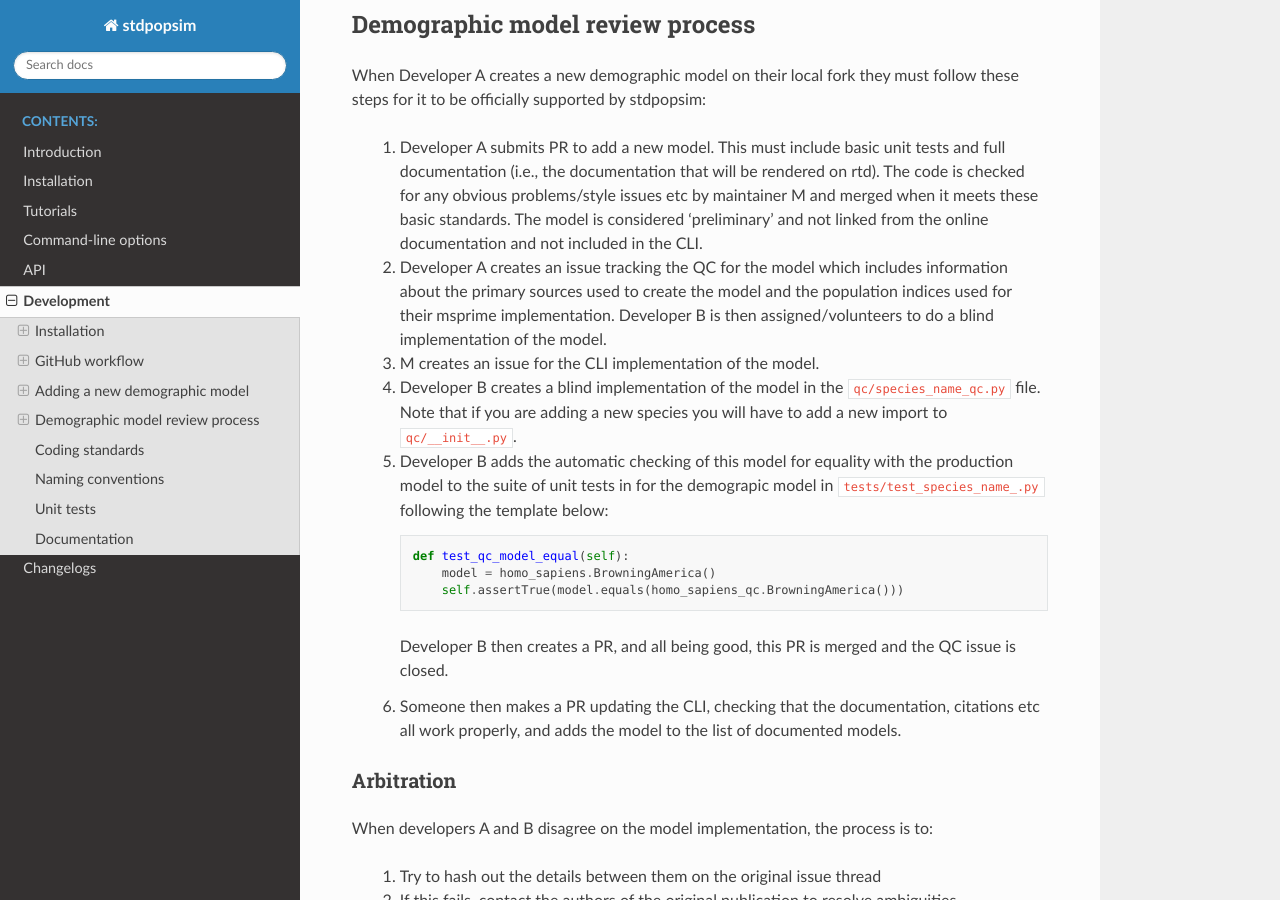
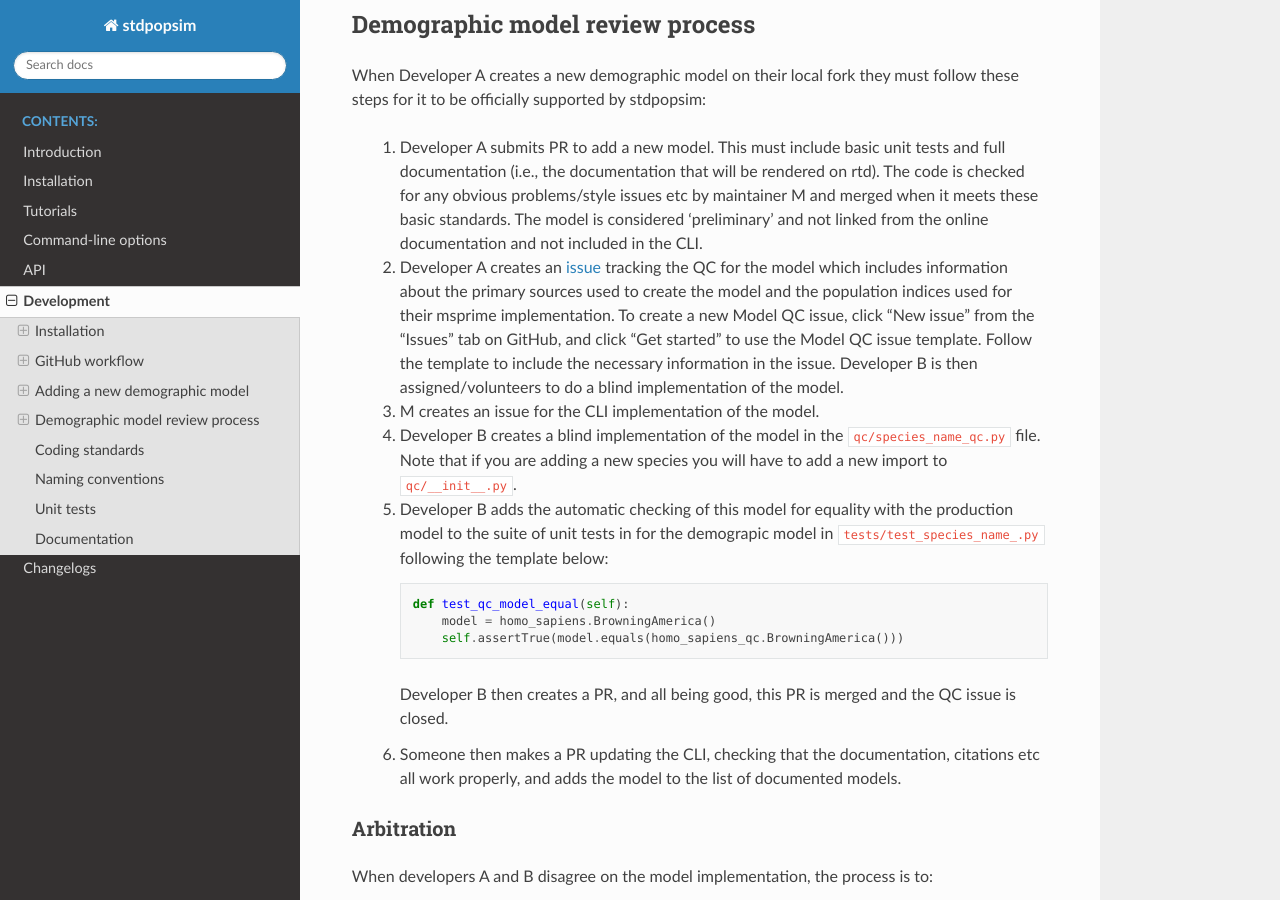
Before and after one commit to popsim-consortium/stdpopsim, a Sphinx documentation site: the page built from docs/development.rst, in a window 1280 px wide and 900 px high, scrolled down 12758 px. Built offline with Sphinx 7.4.7 and the Read the Docs theme 2.0.0, drawn with Linux system fonts in a browser that asks for light colours; pages that are not in the unit, such as notebooks, are missing from menus.

Commit message:
update model QC docs

```diff
--- a/docs/development.rst
+++ b/docs/development.rst
@@ -704,10 +704,15 @@ follow these steps for it to be officially supported by stdpopsim:
        standards. The model is considered 'preliminary' and not linked from the
        online documentation and not included in the CLI.
 
-    2. Developer A creates an issue tracking the QC for the model which includes
-       information about the primary sources used to create the model and the
-       population indices used for their msprime implementation. Developer B is
-       then assigned/volunteers to do a blind implementation of the model.
+    2. Developer A creates an `issue
+       <https://github.com/popsim-consortium/stdpopsim/issues/new/choose>`__
+       tracking the QC for the model which includes information about the
+       primary sources used to create the model and the population indices
+       used for their msprime implementation. To create a new Model QC issue,
+       click "New issue" from the "Issues" tab on GitHub, and click "Get
+       started" to use the Model QC issue template. Follow the template to
+       include the necessary information in the issue. Developer B is then
+       assigned/volunteers to do a blind implementation of the model.
 
     3. M creates an issue for the CLI implementation of the model.
 
```
